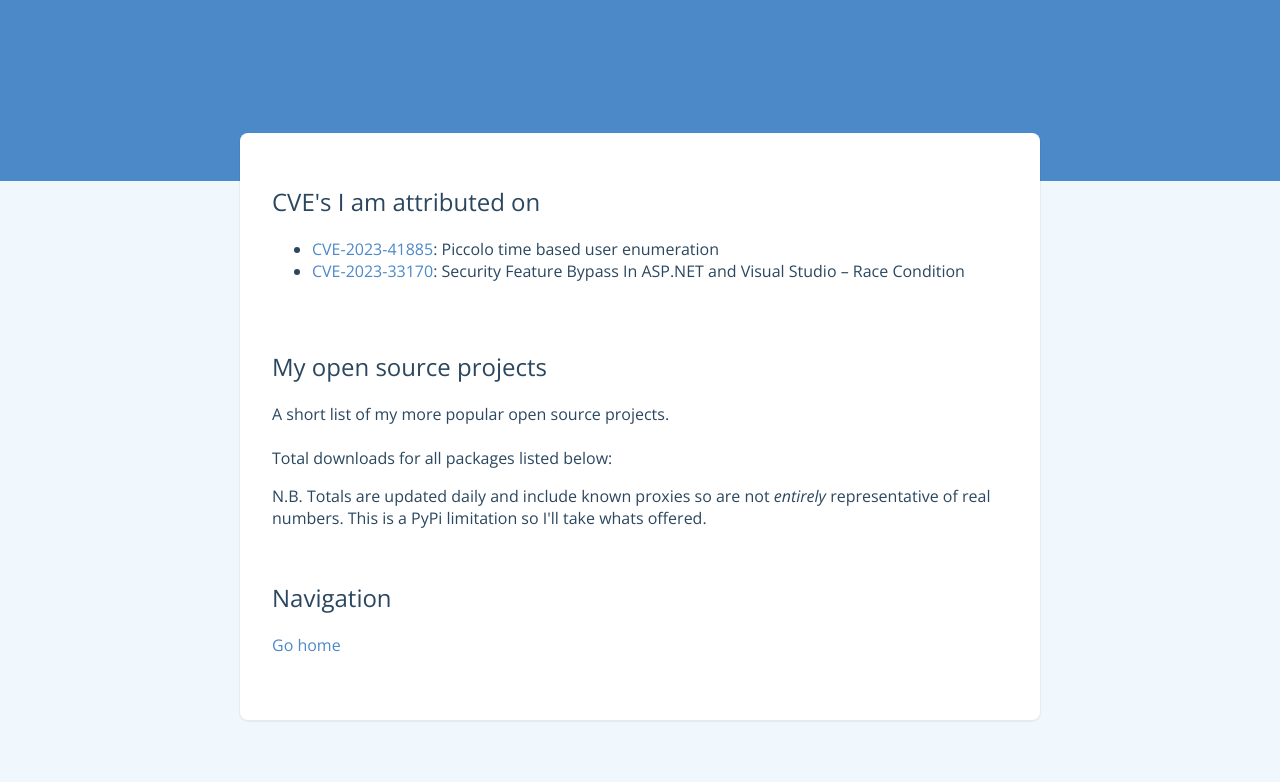
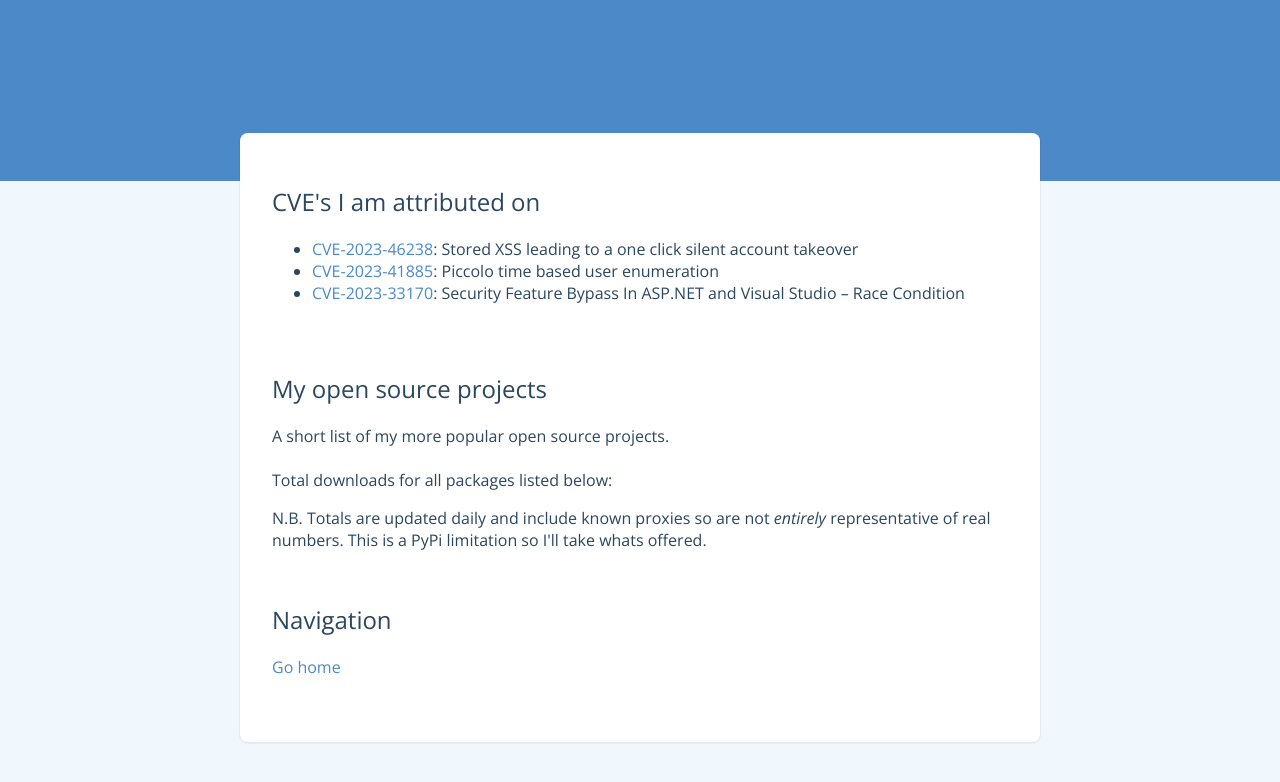
Before and after one commit to Skelmis/data.skelmis.co.nz, a Python web app: template home/templates/achievements.jinja in a window 1280 px wide. Shown: the top 782 px of the page. Run offline with Jinja, Linux system fonts and the light colour scheme; the template is opened without the code that fills it, so the values that code supplies are empty.

Commit message:
feat: add new CVE using the github advisory

```diff
--- a/home/templates/achievements.jinja
+++ b/home/templates/achievements.jinja
@@ -8,6 +8,10 @@
         <section>
             <h2>CVE's I am attributed on</h2>
             <ul>
+                <li>
+                    <a href="https://github.com/zitadel/zitadel/security/advisories/GHSA-954h-jrpm-72pm" target="_blank">CVE-2023-46238</a>:
+                    Stored XSS leading to a one click silent account takeover
+                </li>
                 <li>
                     <a href="https://skelmis.co.nz/posts/cve-2023-41885/" target="_blank">CVE-2023-41885</a>:
                     Piccolo time based user enumeration
```
